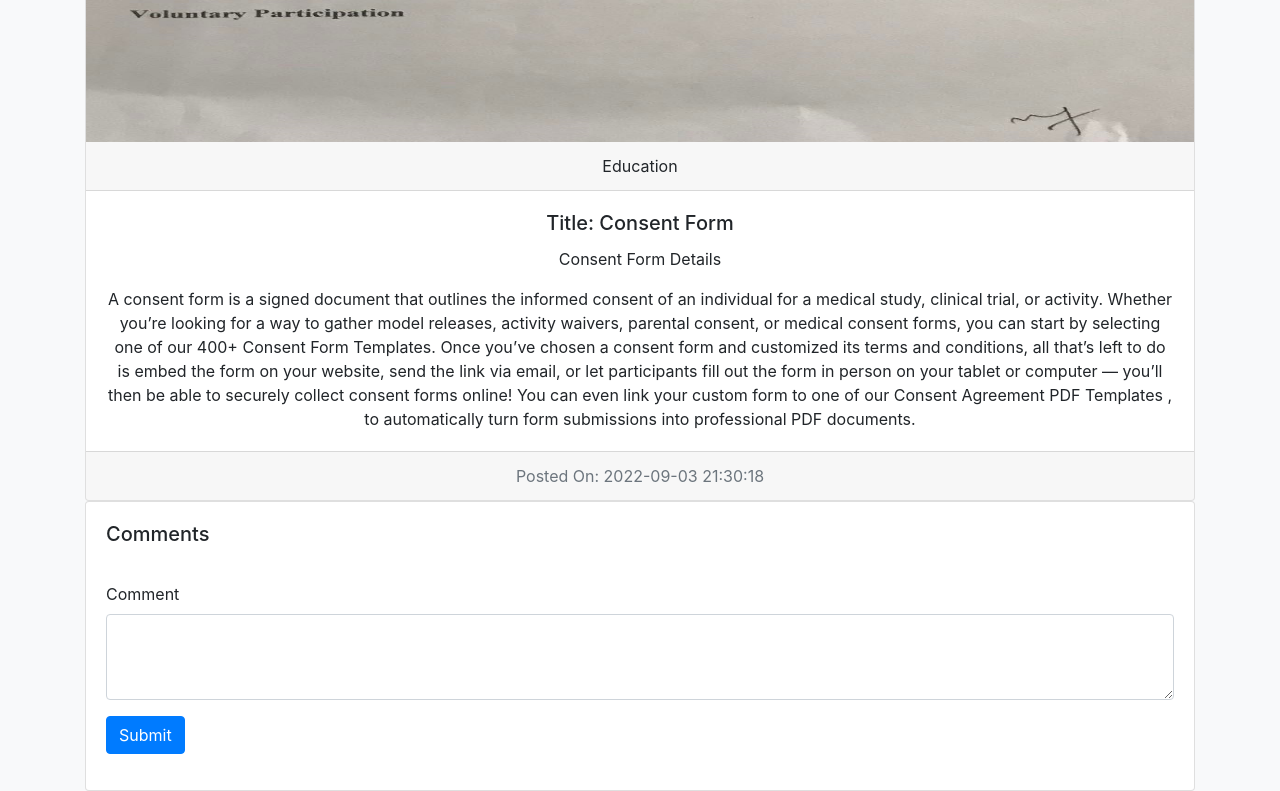
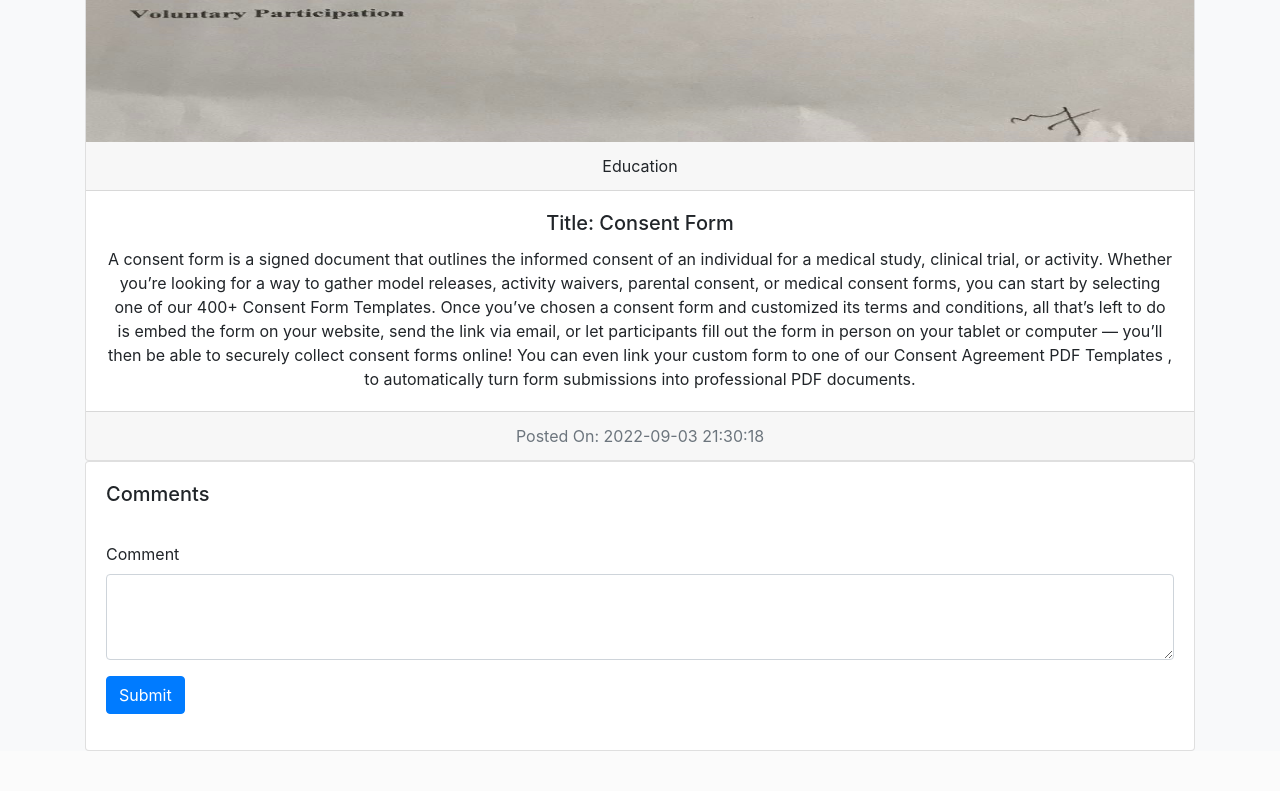
Before and after one commit to rashikbuksh/Online-News-Portal-Using-PHP, a PHP site: page /singleNews.php?id=11 in a window 1280 px wide. Shown: the part 615-1406 px from the top of the page. After the commit the page ends 1366 px from the top, so only its background shows below. Run offline with PHP 8.4, Linux system fonts and the light colour scheme; the visitor is signed in with stand-in values (Sample User, id 1); data comes from the database, SQL or seed files in the repository; data that the repository does not hold is empty.

Commit message:
finish 2.0

```diff
--- a/singleNews.php
+++ b/singleNews.php
@@ -102,7 +102,6 @@
                     echo "<div class='card-header'>".$row["newstype"]."</div>";
                     echo "<div class='card-body'>";
                     echo "<h5 class='card-title'>Title: ".$row["title"]."</h5>";
-                    echo "<p class='card-text'>".$row["shortdescription"]."</p>";
                     echo "<p class='card-text'>".$row["description"]."</p>";
                     echo "</div>";
                     if(!empty($row["subimage"])){
```
